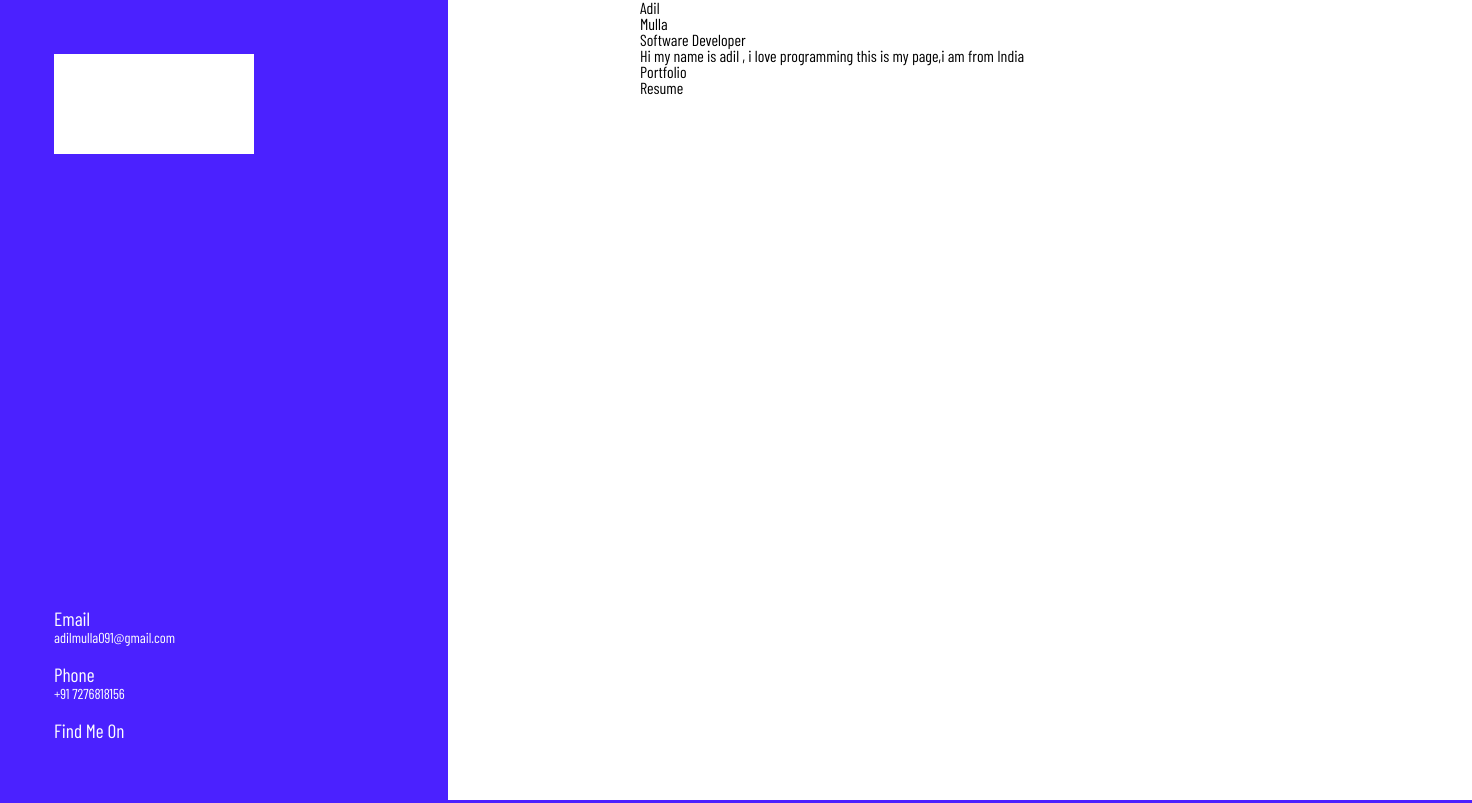
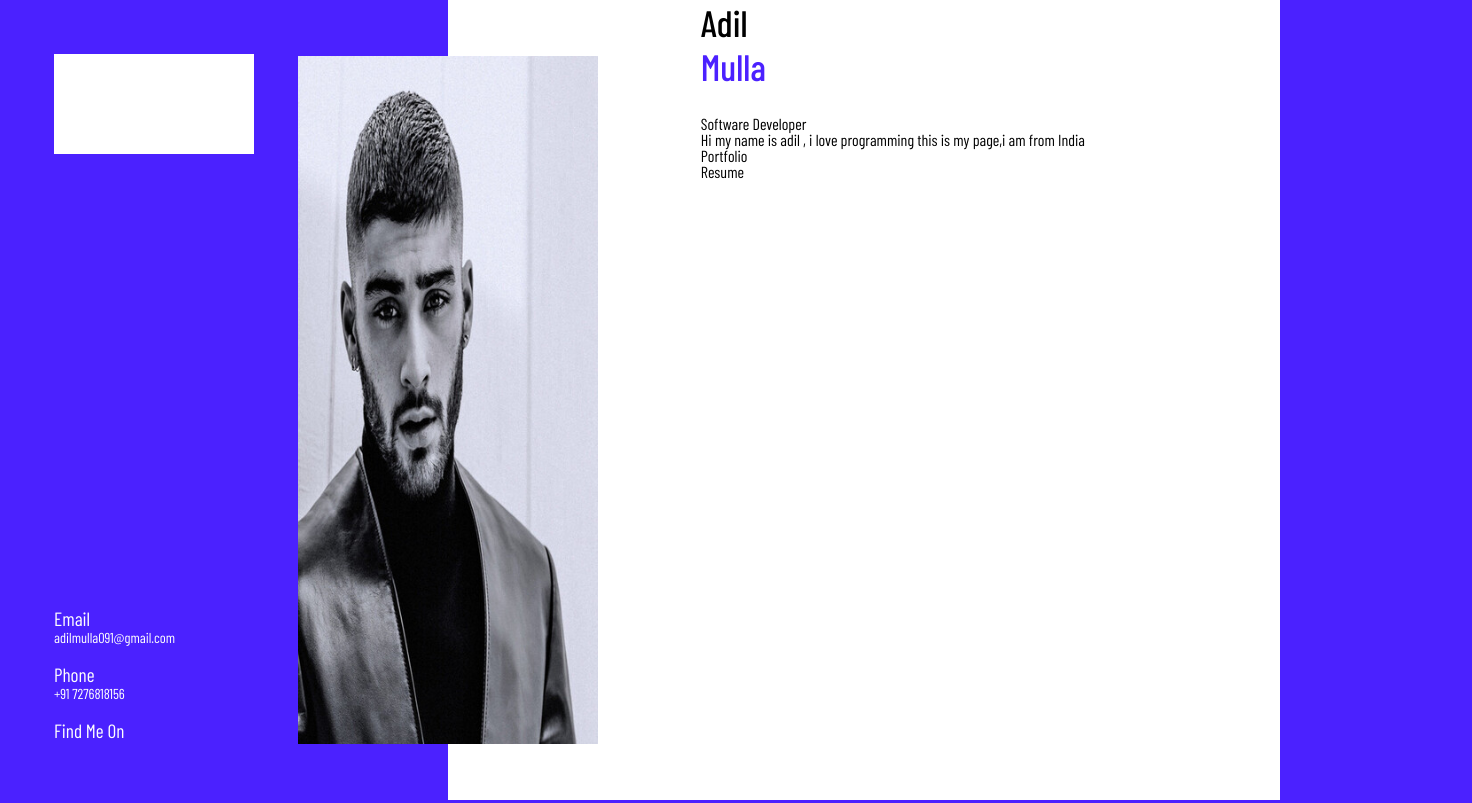
Before and after one commit to Adil091/Portfolio-VCard, a website built with Parcel: page src/index.html in a window 1280 px wide. Shown: the whole page, 1472 px wide, since content can reach past the window. Built offline with nearby package versions, Linux system fonts and the light colour scheme; a web font is replaced by a local one.

Commit message:
added image and started postioning it as per desgin and also fonts added

```diff
--- a/src/index.html
+++ b/src/index.html
@@ -30,12 +30,14 @@
       </div>
     </section>
     <section class="content-area">
-      <div class="user-img"></div>
+      <div class="img-container">
+        <div class="user-img"></div>
+      </div>
       <div class="profile-section">
         <div class="profile">
           <h1>
             Adil <br />
-            Mulla
+            <span>Mulla</span>
           </h1>
           <h5>Software Developer</h5>
           <p>
--- a/src/scss/home.scss
+++ b/src/scss/home.scss
@@ -34,8 +34,40 @@
     width: 65%;
     background: white;
     height: 100%;
-    padding: 0 0 0 15%;
-    .profile-section {
+    // padding: 0 0 0 15%;
+    .img-container {
+      display: inline-block;
+      width: 30%;
+      position: relative;
+      height: 100%;
+
+      .user-img {
+        position: absolute;
+        top: 56px;
+        left: -150px;
+        width: 300px;
+        height: calc(100% - 112px);
+        background: url("../images/Profile_img.jpg") no-repeat center center;
+        -webkit-background-size: cover;
+        -moz-background-size: cover;
+        -o-background-size: cover;
+        background-size: cover;
+      }
+    }
+  }
+  .profile-section {
+    vertical-align: top;
+    display: inline-block;
+    .profile {
+      h1 {
+        font-size: 2.3rem;
+        font-weight: 500;
+        line-height: 1.2;
+        margin: 0 0 1.7rem 0;
+        span {
+          color: variable.$color1;
+        }
+      }
     }
   }
 }
--- a/src/scss/main.scss
+++ b/src/scss/main.scss
@@ -1,6 +1,9 @@
 @use "variable";
 @use "home";
 @use "reset";
+* {
+  box-sizing: border-box;
+}
 html,
 body {
   background: variable.$color1;
```
Also changed, not shown: dist/index.html, src/images/Profile_img.jpg (added), 3 other files.
